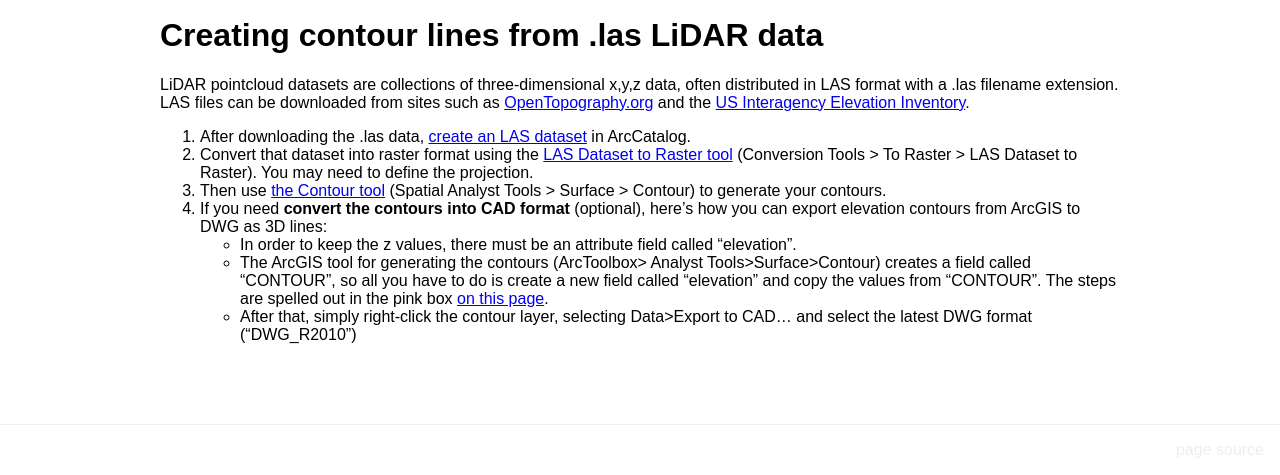
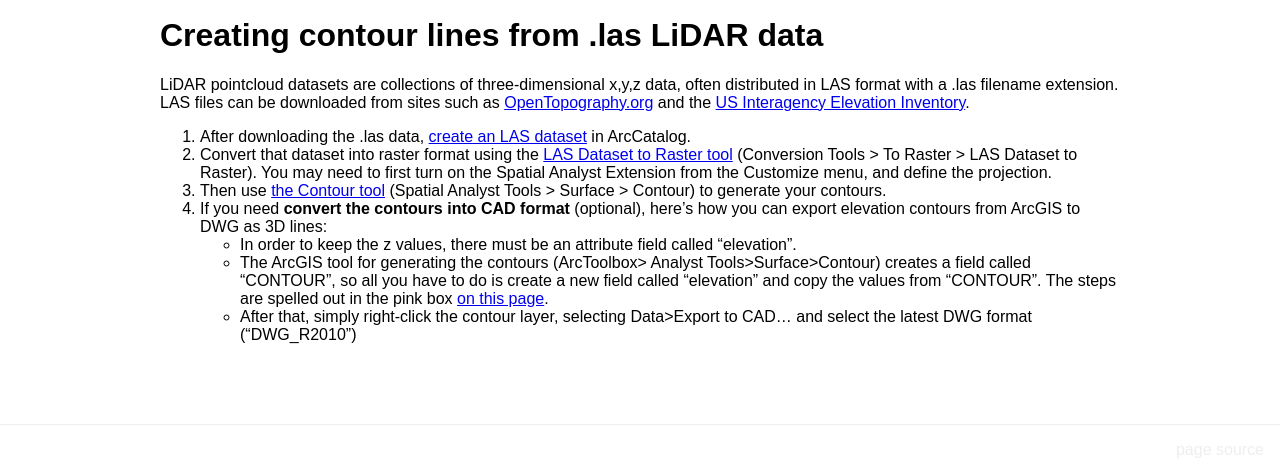
Before and after one commit to cornell-gis/gis-cookbook, a Jekyll site: the page built from arcmap/contours-from-las.md, in a window 1280 px wide. Shown: the part 519-994 px from the top of the page. Built offline with Jekyll 4.4.1, drawn with Linux system fonts in a browser that asks for light colours; our own code applies the rules of GitHub Pages for plain Markdown files.

Commit message:
Update contours-from-las.md

```diff
--- a/arcmap/contours-from-las.md
+++ b/arcmap/contours-from-las.md
@@ -3,7 +3,7 @@
 LiDAR pointcloud datasets are collections of three-dimensional x,y,z data, often distributed in LAS format with a .las filename extension.  LAS files can be downloaded from sites such as [OpenTopography.org](https://opentopography.org/) and the [US Interagency Elevation Inventory](https://coast.noaa.gov/inventory/).
 
 1. After downloading the .las data, [create an LAS dataset](http://desktop.arcgis.com/en/arcmap/latest/manage-data/las-dataset/creating-a-las-dataset.htm) in ArcCatalog.
-2. Convert that dataset into raster format using the [LAS Dataset to Raster tool](http://desktop.arcgis.com/en/arcmap/latest/manage-data/raster-and-images/las-dataset-to-raster-function.htm) (Conversion Tools > To Raster > LAS Dataset to Raster). You may need to define the projection.
+2. Convert that dataset into raster format using the [LAS Dataset to Raster tool](http://desktop.arcgis.com/en/arcmap/latest/manage-data/raster-and-images/las-dataset-to-raster-function.htm) (Conversion Tools > To Raster > LAS Dataset to Raster). You may need to first turn on the Spatial Analyst Extension from the Customize menu, and define the projection.
 3. Then use [the Contour tool](http://desktop.arcgis.com/en/arcmap/latest/tools/spatial-analyst-toolbox/contour.htm)  (Spatial Analyst Tools > Surface > Contour) to generate your contours.
 4. If you need **convert the contours into CAD format** (optional), here’s how you can export elevation contours from ArcGIS to DWG as 3D lines:
     - In order to keep the z values, there must be an attribute field called "elevation".
```
